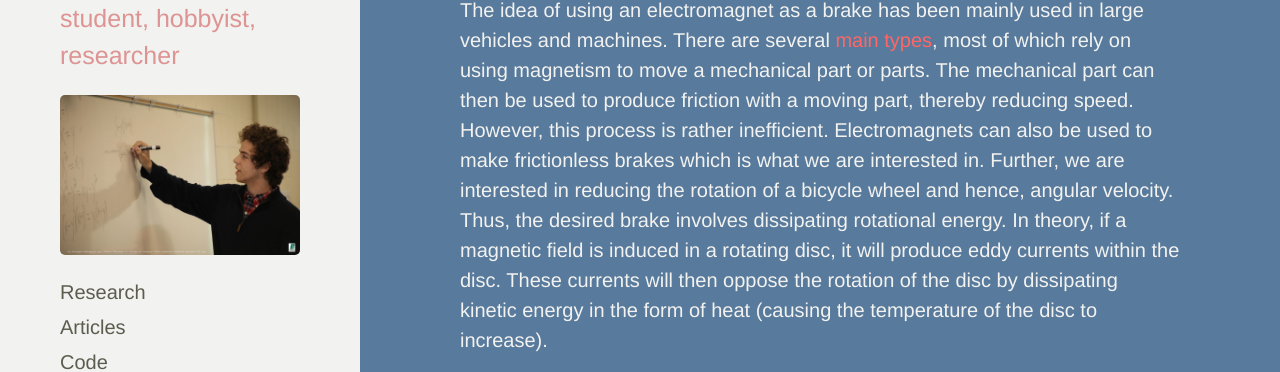
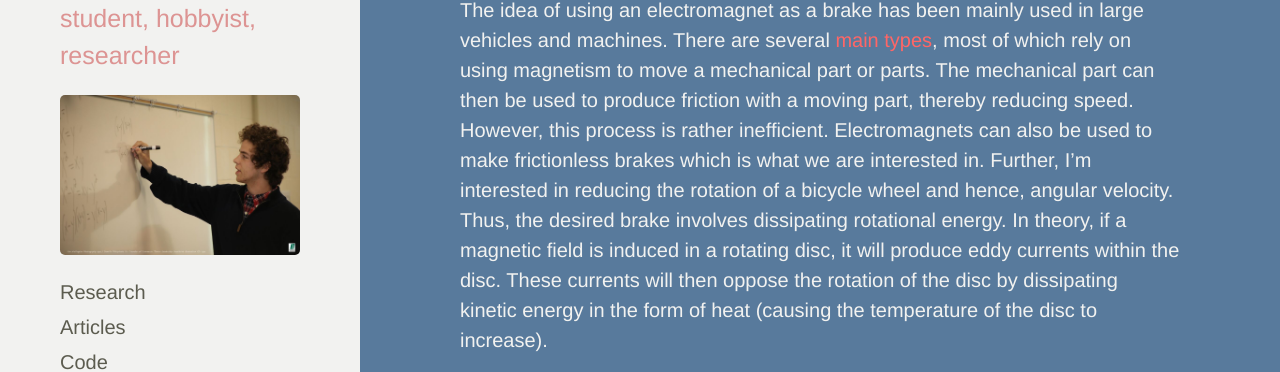
Before and after one commit to cakoch10/cakoch10.github.io, a Jekyll site: the page built from electromagnetism.md, in a window 1280 px wide and 900 px high. Shown: the part 145-517 px from the top of the window. Built offline with Jekyll 4.4.1, drawn with Linux system fonts in a browser that asks for light colours; Markdown is read by kramdown in place of the engine named in the settings.

Commit message:
Update electromagnetism.md

```diff
--- a/electromagnetism.md
+++ b/electromagnetism.md
@@ -2,7 +2,7 @@
 layout: page
 title: About Electromagnetic Braking
 ---
-<span style="color:#f2f2f0">The idea of using an electromagnet as a brake has been mainly used in large vehicles and machines. There are several [main types](https://en.wikipedia.org/wiki/Electromagnetic_brake), most of which rely on using magnetism to move a mechanical part or parts. The mechanical part can then be used to produce friction with a moving part, thereby reducing speed. However, this process is rather inefficient. Electromagnets can also be used to make frictionless brakes which is what we are interested in. Further, we are interested in reducing the rotation of a bicycle wheel and hence, angular velocity. Thus, the desired brake involves dissipating rotational energy. In theory, if a magnetic field is induced in a rotating disc, it will produce eddy currents within the disc. These currents will then oppose the rotation of the disc by dissipating kinetic energy in the form of heat (causing the temperature of the disc to increase).</span>
+<span style="color:#f2f2f0">The idea of using an electromagnet as a brake has been mainly used in large vehicles and machines. There are several [main types](https://en.wikipedia.org/wiki/Electromagnetic_brake), most of which rely on using magnetism to move a mechanical part or parts. The mechanical part can then be used to produce friction with a moving part, thereby reducing speed. However, this process is rather inefficient. Electromagnets can also be used to make frictionless brakes which is what we are interested in. Further, I'm interested in reducing the rotation of a bicycle wheel and hence, angular velocity. Thus, the desired brake involves dissipating rotational energy. In theory, if a magnetic field is induced in a rotating disc, it will produce eddy currents within the disc. These currents will then oppose the rotation of the disc by dissipating kinetic energy in the form of heat (causing the temperature of the disc to increase).</span>
 
 <span style="color:#f2f2f0">To me, this concept did not seem intuitive, so I decided to test it. The magnetic field is usually generated by an electromagnet. Hence, I was interested in knowing if an electromagnet could really affect the rotation of the wheel. Also, I wanted to determine whether increasing the voltage running through the electromagnet would cause a larger retarding force. The latter test may seem obvious, but I felt it was necessary to validate the concept experimentally before making any conclusions.</span>
 
```
